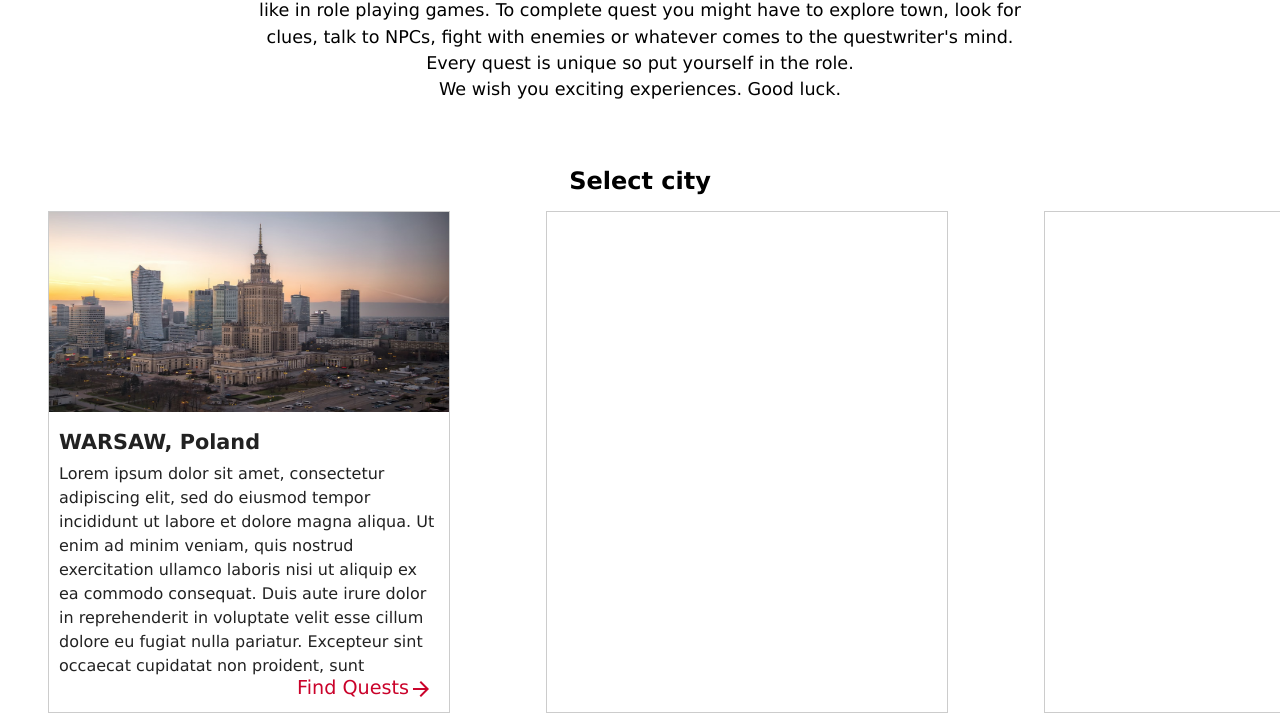
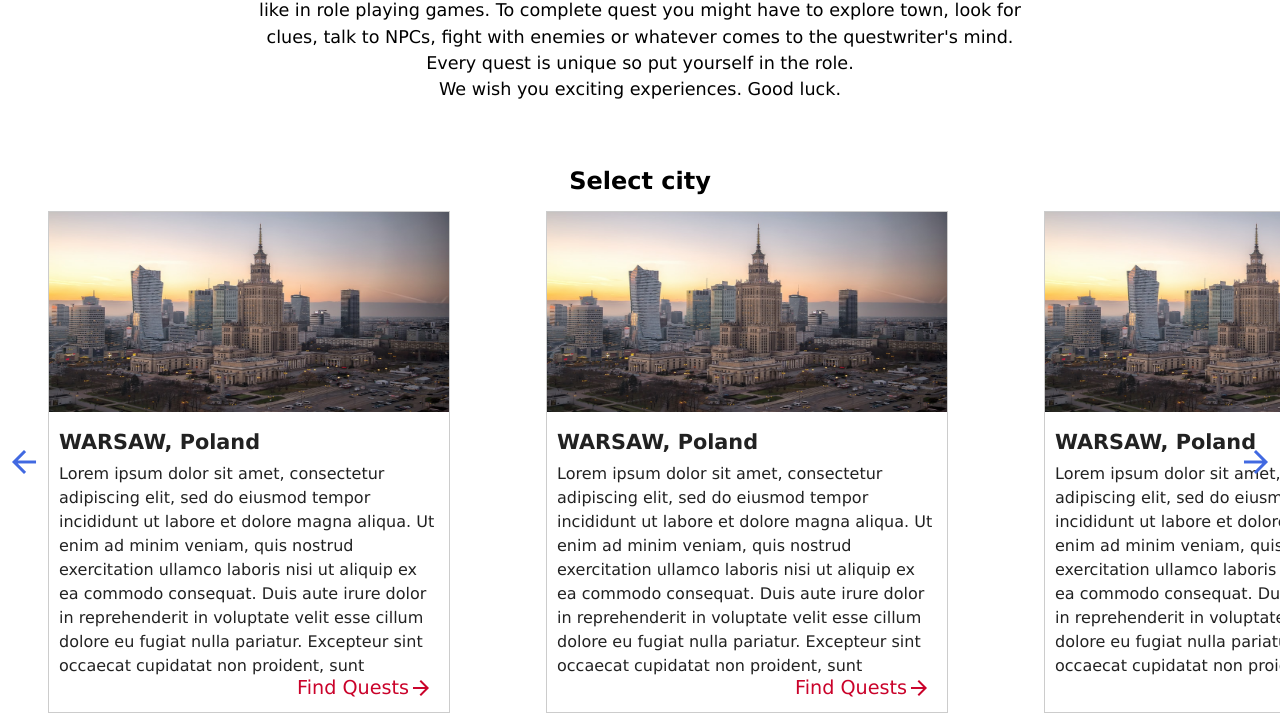
Before and after one commit to vecel/city-of-quests, a website built with webpack: page src/index.html in a window 1280 px wide. Shown: the part 905-1618 px from the top of the page. Built offline with nearby package versions, Linux system fonts and the light colour scheme; files whose address does not match are found by name.

Commit message:
City selection style

```diff
--- a/src/global-style.css
+++ b/src/global-style.css
@@ -7,6 +7,10 @@ html, body {
     min-height: 100vh;
     height: 100%;
     font-family: whitney ssm a,whitney ssm b,lucida grande,lucida sans,Verdana,Helvetica,Arial,sans-serif;
+}
+
+body {
+    overflow-x: hidden;
 }
 
 button {
--- a/src/index.html
+++ b/src/index.html
@@ -76,14 +76,38 @@
                         </a>
                     </div>
                     <div class="card">
-
+                        <img src="img/warsaw-test-img.jpeg">
+                        <h3>WARSAW, Poland</h3>
+                        <p>
+                            Lorem ipsum dolor sit amet, consectetur adipiscing elit, sed do eiusmod tempor incididunt ut labore et dolore magna aliqua. Ut enim ad minim veniam, quis nostrud exercitation ullamco laboris nisi ut aliquip ex ea commodo consequat. Duis aute irure dolor in reprehenderit in voluptate velit esse cillum dolore eu fugiat nulla pariatur. Excepteur sint occaecat cupidatat non proident, sunt
+                        </p>
+                        <a class="find-quest" href="#">
+                            Find Quests<span class="material-icons-outlined">arrow_forward</span>
+                        </a>
                     </div>
                     <div class="card">
-
+                        <img src="img/warsaw-test-img.jpeg">
+                        <h3>WARSAW, Poland</h3>
+                        <p>
+                            Lorem ipsum dolor sit amet, consectetur adipiscing elit, sed do eiusmod tempor incididunt ut labore et dolore magna aliqua. Ut enim ad minim veniam, quis nostrud exercitation ullamco laboris nisi ut aliquip ex ea commodo consequat. Duis aute irure dolor in reprehenderit in voluptate velit esse cillum dolore eu fugiat nulla pariatur. Excepteur sint occaecat cupidatat non proident, sunt
+                        </p>
+                        <a class="find-quest" href="#">
+                            Find Quests<span class="material-icons-outlined">arrow_forward</span>
+                        </a>
                     </div>
                     <div class="card">
+                        <img src="img/warsaw-test-img.jpeg">
+                        <h3>WARSAW, Poland</h3>
+                        <p>
+                            Lorem ipsum dolor sit amet, consectetur adipiscing elit, sed do eiusmod tempor incididunt ut labore et dolore magna aliqua. Ut enim ad minim veniam, quis nostrud exercitation ullamco laboris nisi ut aliquip ex ea commodo consequat. Duis aute irure dolor in reprehenderit in voluptate velit esse cillum dolore eu fugiat nulla pariatur. Excepteur sint occaecat cupidatat non proident, sunt
+                        </p>
+                        <a class="find-quest" href="#">
+                            Find Quests<span class="material-icons-outlined">arrow_forward</span>
+                        </a>
+                    </div>
 
-                    </div>
+                    <button class="card-nav previous"><span class="material-icons-outlined">arrow_back</span></button>
+                    <button class="card-nav next"><span class="material-icons-outlined">arrow_forward</span></button>
                 </div>
             </section>
         </main>
--- a/src/main-style.css
+++ b/src/main-style.css
@@ -1,5 +1,7 @@
 :root {
     --primary-color: #1A4975;
+    --secondary-color: #4169e1;
+    --complementary-color: #ca022a;
 }
 
 header {
@@ -52,7 +54,7 @@ section#intro-banner {
 }
 
 #introduction button {
-    background-color: royalblue;
+    background-color: var(--secondary-color);
     color: #fff;
     border-radius: 8px;
     padding: 10px 16px;
@@ -229,6 +231,7 @@ button.slider-nav:hover {
 #cards-container {
     display: flex;
     flex-direction: row;
+    position: relative;
 }
 
 .card {
@@ -236,19 +239,17 @@ button.slider-nav:hover {
     width: 400px;
     height: 500px;
     margin: 0 48px;
-    /* padding: 24px; */
     border: 1px solid #ccc;
-    /* background-color: #dfdfff; */
     flex-shrink: 0;
     color: #222;
 }
 
 .card:hover {
-    box-shadow: 0 0 20px -10px black;
+    box-shadow: 0 0 20px -10px #000;
 }
 
 .card img {
-    width: 400px;
+    width: inherit;
     height: 200px;
 }
 
@@ -268,10 +269,28 @@ button.slider-nav:hover {
     height: 24px;
     margin-right: 16px;
     margin-bottom: 12px;
-    color: #ca022a;
+    color: var(--complementary-color);
 }
 
 .find-quest span {
-    display: inline;
     vertical-align: middle;
 }
+
+.card-nav {
+    position: absolute;
+    top: 50%;
+    margin-top: -18px;
+}
+
+.card-nav.next {
+    right: 6px;
+}
+
+.card-nav.previous {
+    left: 6px;
+}
+
+.card-nav span {
+    font-size: 36px;
+    color: var(--secondary-color);
+}
```
